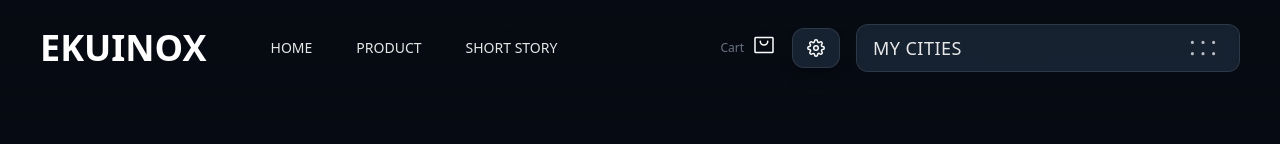
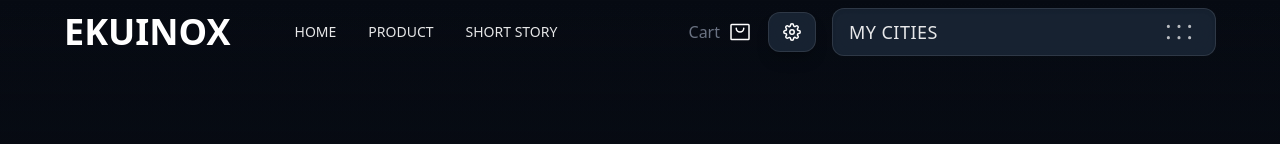
Before and after one commit to elabdtech-web/ekuinox, a React (Vite) app: page /story in a window 1280 px wide. Shown: the top 144 px of the page. Built offline with nearby package versions, Linux system fonts and the light colour scheme.

Commit message:
fix this change in the tab screen

```diff
--- a/src/home/GermenWatch.jsx
+++ b/src/components/home/GermenWatch.jsx
@@ -4,7 +4,7 @@ import { motion } from "framer-motion";
 
 export default function GermenWatch() {
   return (
-    <section className="relative w-full md:min-h-screen flex flex-col items-center justify-center bg-gradient-to-b from-[#080C14] to-[#080C14] overflow-hidden">
+    <section className="relative w-full lg:min-h-screen flex flex-col items-center justify-center bg-gradient-to-b from-[#080C14] to-[#080C14] overflow-hidden">
       <div className="md:h-28 bg-[#080C14]"></div>
 
       {/* Centered Watch Image */}
@@ -17,11 +17,11 @@ export default function GermenWatch() {
       </div>
 
       {/* Bottom Info Bar */}
-      <div className="w-full bg-gradient-to-t from-[#1D3253]/40 to-[#1728433D]/30 backdrop-blur-sm px-4 md:px-0 py-6 pb-12 flex flex-col md:flex-row items-center justify-between gap-4">
+      <div className="w-full bg-gradient-to-t from-[#1D3253]/40 to-[#1728433D]/30 backdrop-blur-sm px-4 md:px-6 py-6 pb-12 flex flex-col md:flex-row items-center justify-between gap-4">
         <div className="max-w-7xl mx-auto w-full flex flex-col md:flex-row justify-between items-center gap-4 flex-wrap">
           {/* Animated Text */}
           <motion.div
-            className="text-center md:text-left space-y-2.5 flex-1 min-w-0"
+            className="text-center md:text-left space-y-2.5  flex-1 min-w-0"
             initial={{ opacity: 0, x: -80 }}
             whileInView={{ opacity: 1, x: 0 }}
             transition={{ duration: 0.8, ease: "easeOut" }}
--- a/src/components/product/Feature.jsx
+++ b/src/components/product/Feature.jsx
@@ -8,11 +8,11 @@ const FeaturesSection = () => {
   return (
     <section className="w-full min-h-screen relative bg-[#070B13]">
       {/* hero background image */}
-      <div className="relative w-full h-[130vh] rounded-xl overflow-hidden mb-12">
+      <div className="relative w-full h-[60vh] md:h-[130vh] rounded-xl overflow-hidden mb-12">
         <img
           src={heroImage}
           alt="feature hero"
-          className="w-full h-full object-cover brightness-75"
+          className="w-full h-[60vh] md:h-full object-cover brightness-75"
         />
         <div className="absolute inset-0 bg-gradient-to-t from-[#070B13] via-transparent to-black/20" />
         <div className="absolute inset-0 flex items-end mb-18 justify-center pointer-events-none">
--- a/src/components/product/HeroFeatures.jsx
+++ b/src/components/product/HeroFeatures.jsx
@@ -33,7 +33,7 @@ const HeroFeatures = () => {
         <img
           src={heroFeaturesData.heroImage}
           alt="hero"
-          className="w-full object-cover transform-gpu"
+          className="w-full object-cover  transform-gpu"
         />
 
         {/* Overlay Content */}
--- a/src/index.css
+++ b/src/index.css
@@ -30,12 +30,10 @@
   display: flex;
   align-items: center;
   justify-content: center;
-  min-height: 600px;
+  min-height: 720px;
 }
 .hero-waves {
   position: absolute;
-  margin-top: 40px;
-  inset: 0;
   display: flex;
   align-items: center;
   justify-content: center;
@@ -45,11 +43,14 @@
 .hero-waves .wave {
   position: absolute;
   border-radius: 50%;
-  border: 8px rgba(83, 112, 173, 0.4);
   width: 400px;
   height: 400px;
-  box-shadow: 0 0 60px rgba(85, 100, 133, 0.2);
+  /* inner glow (inset) + outer glow (outset) */
+   box-shadow:
+    inset 0 60px 20px rgba(15, 28, 52, 0.85),   /* deep inner glow on left */
+    inset 0 20px 60px rgba(36, 60, 98, 0.25);  /* subtle lower inner */
   animation: expandRing 5s ease-out infinite;
+
 }
 .hero-waves .wave:nth-child(2) {
   animation-delay: 1.25s;
@@ -61,15 +62,26 @@
   animation-delay: 3.75s;
 }
 
-.hero-image {
+.hero-waves .wave::after {
+  content: "";
+  position: absolute;
+  inset: 0;
+  border-radius: 50%;
+  pointer-events: none;
+  background: linear-gradient(90deg, rgba(255,255,255,0) 0%, rgba(255,255,255,0.03) 60%, rgba(255,255,255,0.06) 100%);
+  mix-blend-mode: overlay;
+}
+
+/* .hero-image {
   position: relative;
   z-index: 10;
   filter: drop-shadow(0 0 60px rgba(100, 150, 255, 0.2));
-}
+} */
 
 @keyframes expandRing {
   0% {
-    transform: scale(0.1);
+    /* start at full defined size (no tiny scale) */
+    transform: scale(3);
     opacity: 0.9;
     border-color: rgba(73, 94, 138, 0.6);
   }
@@ -86,9 +98,10 @@
     border-color: rgba(100, 150, 255, 0.2);
   }
   100% {
-    transform: scale(4);
+    /* expand from 800px to larger — adjust scale as needed */
+    transform: scale(5);
     opacity: 0;
-    border-color: rgba(100, 150, 255, 0.05);
+    /* border-color: rgba(100, 150, 255, 0.05); */
   }
 }
 
@@ -170,26 +183,41 @@
 
 /* Custom 1px width scrollbar for all scrollable elements */
 ::-webkit-scrollbar {
-  width: 0.5px;
+  width: 2px;
+  /* Width of the vertical scrollbar */
+}
+
+/* Horizontal scrollbar */
+::-webkit-scrollbar:horizontal {
+  height: 2px;
+  /* Height of the horizontal scrollbar */
 }
 
 ::-webkit-scrollbar-thumb {
-  background: #6ea9ff; /* or any color you prefer */
-  border-radius: 1px;
+  background-color: #d8d9d9;
+  /* Color of the scroll thumb */
+  border-radius: 11px;
+  /* Rounded corners */
+}
+
+::-webkit-scrollbar-thumb:horizontal {
+  height: 2px;
+  min-width: 10%;
+  /* Minimum width of the horizontal thumb */
 }
 
 ::-webkit-scrollbar-track {
-  background: transparent;
+  background: #f1f2f2;
+  /* Background of the scrollbar track */
+  border-radius: 42px;
 }
 
-::-webkit-scrollbar-button {
-  display: none;
-  height: 0;
-  width: 0;
+/* Hide scrollbar classes */
+.hide-scrollbar {
+  -ms-overflow-style: none;
+  scrollbar-width: none;
 }
 
-/* For Firefox */
-* {
-  scrollbar-width: thin;
-  scrollbar-color: #6ea9ff transparent;
+.hide-scrollbar::-webkit-scrollbar {
+  display: none;
 }
--- a/src/layout/Footer.jsx
+++ b/src/layout/Footer.jsx
@@ -4,7 +4,7 @@ export default function Footer() {
   return (
     <footer className="w-full bg-gradient-to-b from-[#0C1220]  to-[#192d49] text-white py-10">
       {/* content width constrained to Figma 1440px */}
-      <div className="w-full max-w-7xl mx-auto mb-0 h-auto md:h-[350px] overflow-hidden flex flex-col justify-between px-4 md:px-0">
+      <div className="w-full max-w-7xl mx-auto mb-0 h-auto md:h-[350px] overflow-hidden flex flex-col justify-between px-4 ">
         {/* top content */}
         <div className="flex flex-col md:flex-row md:justify-between md:items-start gap-8 md:gap-16 pt-4">
           {/* Left: Logo and tagline */}
--- a/src/layout/Navbar.jsx
+++ b/src/layout/Navbar.jsx
@@ -121,31 +121,35 @@ const Navbar = () => {
     return undefined;
   }, [isCitiesOpen]);
 
-  // Sticky navbar styles
-  const baseClasses = "left-0 right-0 z-50 px-6 md:px-10 text-white";
-  const positionClass = isSticky ? "fixed" : "absolute top-0";
-  const bgClass = isSticky
-    ? "bg-black/60 backdrop-blur-sm shadow-lg"
-    : "bg-transparent";
+  // Sticky navbar styles — always fixed to avoid layout jumps
+  const baseClasses = "w-full z-[90] px-6 md:px-10 text-white";
+  const positionClass = "fixed top-0 left-0 right-0";
+  const bgClass = isSticky ? "bg-[#293A5180] backdrop-blur-sm shadow-lg" : "bg-transparent";
   const transformStyle = isSticky
     ? showSticky
       ? "translateY(0)"
       : "translateY(-100%)"
     : "translateY(0)";
 
+  // lower threshold so navbar becomes sticky sooner (adjust as needed)
   return (
     <header
       className={`${positionClass} ${baseClasses} ${bgClass}`}
-      style={{ transform: transformStyle, transition: "transform 300ms ease" }}
+      style={{
+        transform: transformStyle,
+        transition: "transform 300ms ease",
+        // expose navbar height variable for .page-content padding
+        "--navbar-height": "56px",
+      }}
     >
-      <div className="flex items-center py-4 md:py-6 justify-between max-w-7xl mx-auto h-full">
+      <div className="flex items-center py-2 md:px-6 justify-between max-w-7xl mx-auto h-full">
         {/* Left Section */}
         <div className="flex items-center gap-3 md:gap-16">
           <div className="text-2xl md:text-4xl font-semibold">EKUINOX</div>
 
           {/* Desktop links: only show on /product or /story */}
           {showNav && (
-            <nav className="hidden md:flex gap-8 md:gap-11 text-sm opacity-90">
+            <nav className="hidden md:flex gap-8 md:gap-8 text-sm opacity-90">
               <Link to="/" className="hover:underline">
                 HOME
               </Link>
@@ -162,13 +166,13 @@ const Navbar = () => {
         {/* Right Section */}
         <div className="flex items-center gap-3 md:gap-4">
           {/* Cart Icon (always visible) */}
-          <div className="flex gap-2 items-center" ref={cartRef}>
-            <p className="text-xs text-gray-500 hidden md:block">Cart</p>
+          <div className="flex gap-2 items-center justify-center py-1.5" ref={cartRef}>
+            <p className="text-base  text-gray-500 hidden md:block">Cart</p>
             <div className="relative">
               <button
                 aria-label="cart"
                 onClick={() => setIsCartOpen(true)}
-                className="hover:opacity-80 transition"
+                className="hover:opacity-80 flex transition"
               >
                 <PiShoppingBag size={24} />
               </button>
```
Also changed, not shown: src/Pages/Home.jsx (+4 -3 lines), src/components/home/HeroSection.jsx (renamed from src/home/HeroSection.jsx, +6 -5 lines), src/components/home/StorySection.jsx (renamed from src/home/StorySection.jsx).
